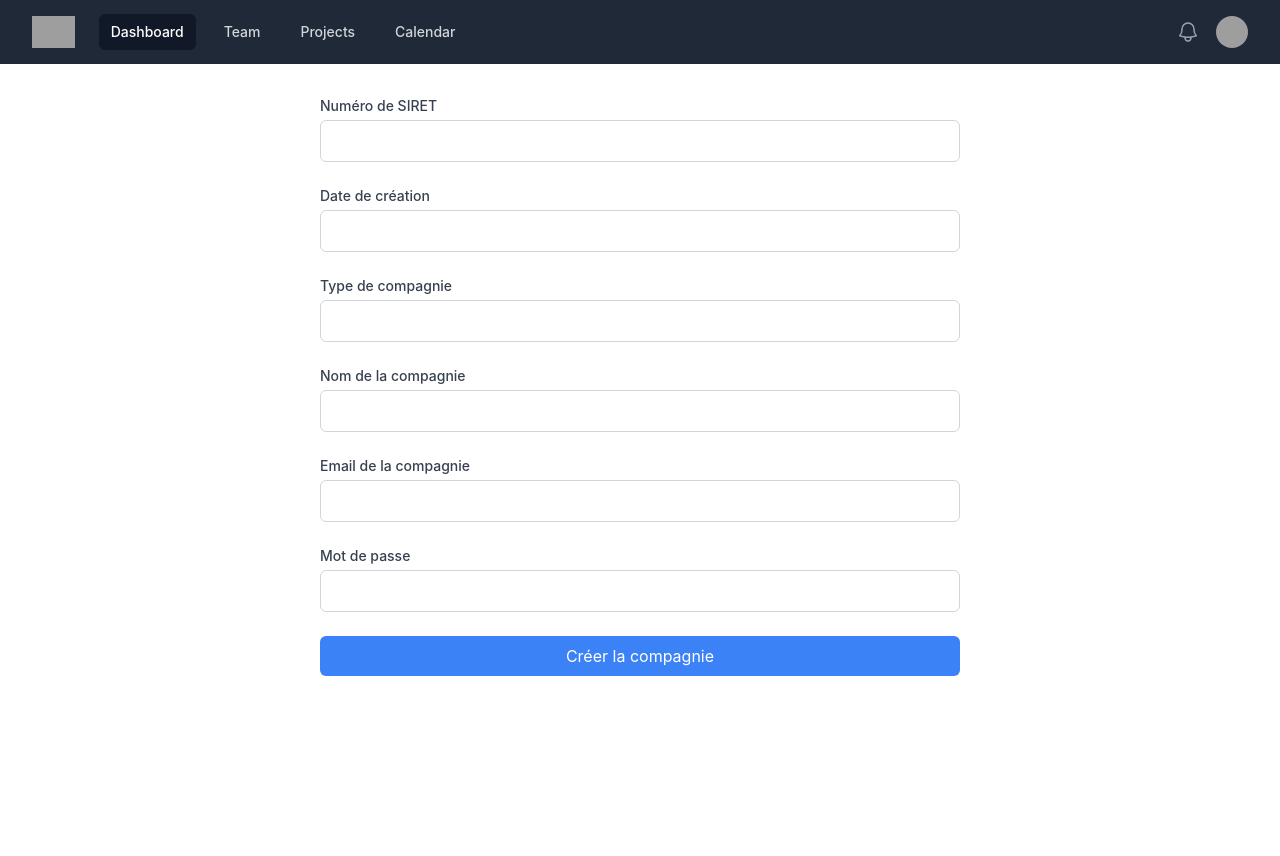
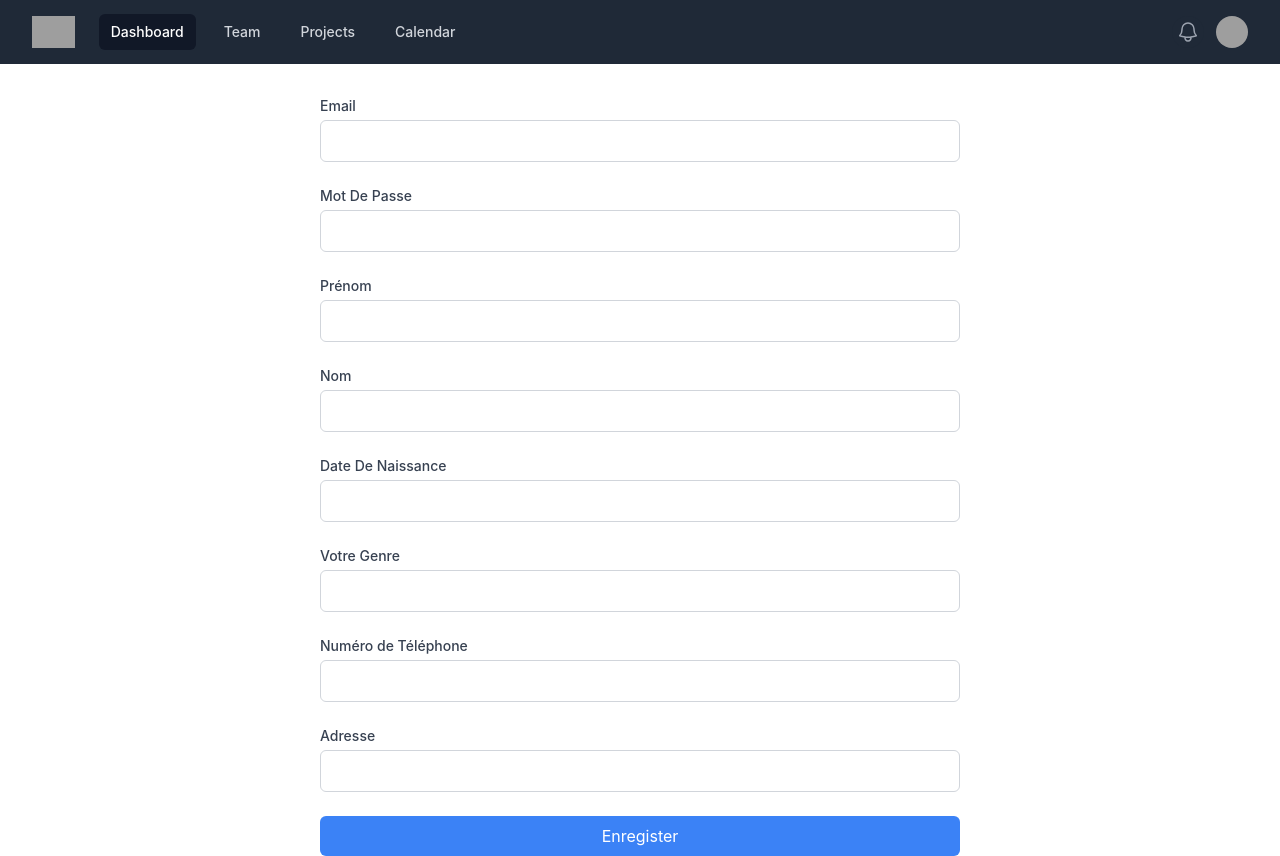
Before and after one commit to jiaad/UM-hetic, a React (Create React App) app in the folder frontend/: page /user/register in a window 1280 px wide. Before the commit the page ends 800 px from the top, so only its background shows below. Built offline with nearby package versions, Linux system fonts and the light colour scheme; grey boxes are pictures that could not be loaded; the HTML template or start-up script is replaced by a standard one.

Commit message:
User Register

```diff
--- a/frontend/src/App.jsx
+++ b/frontend/src/App.jsx
@@ -1,6 +1,6 @@
 import { Routes, Route } from "react-router-dom"
 import Register from "./Components/company/register.jsx"
-import UserRegister from "./Components/company/register.jsx"
+import UserRegister from "./Components/user/register.jsx"
 import "./App.css"
 import Home from "./Components/home/Home.jsx"
 import Navbar from "./Components/Navbar.jsx"
--- a/frontend/src/Components/user/register.jsx
+++ b/frontend/src/Components/user/register.jsx
@@ -1,21 +1,207 @@
-import React, {useState} from "react";
+import { useState } from "react"
 
-export default function UserRegister() {
-  const [email,setEmail] = useState("");
-  const [password,setPassword] = useState("")
-  function onSubmit(event) {
-    event.preventDefault()
+export default function Register() {
+	const [email, setEmail] = useState("")
+	const [password, setPassword] = useState("")
+	const [firstName, setFirstName] = useState("")
+	const [lastName, setLastName] = useState("")
+	const [birthDate, setBirthDate] = useState("")
+	const [gender, setGender] = useState("")
+	const [number, setNumber] = useState("")
+	const [address, setAddress] = useState("")
 
-  }
-  return (
-    <div className="container">
-      <form id="connectionForm" onSubmit={onSubmit} >
-                <label htmlFor="email">Company email </label>
-                <input type="text" id="email" name="Company email" placeholder="Company@email.com" required />
-                <label htmlFor="password">password </label>
-                <input type="text" id="password" name="password" placeholder="********" required />
-                <button type="submit">Login</button>
-      </form>
-    </div>
-    );
+	const [responseMessage, setResponseMessage] = useState("")
+
+	const handleSubmit = async (e) => {
+		e.preventDefault()
+
+		try {
+			const response = await fetch("http://localhost:3001/user", {
+				method: "POST",
+				headers: {
+					"Content-type": "application/json",
+				},
+				body: JSON.stringify({
+					email,
+					password,
+					firstName,
+					lastName,
+					birth_date : birthDate,
+					gender,
+					number,
+					adresse : address
+				}),
+			})
+			const res = await response.json()
+			if (res.ok) {
+				setResponseMessage("Compagnie créée avec succès.")
+			} else {
+				setResponseMessage(response.message)
+			}
+		} catch (error) {
+			console.error("Error submitting form:", error)
+			setResponseMessage(
+				"Une erreur s'est produite lors de la soumission du formulaire."
+			)
+		}
+	}
+
+	return (
+		<div className="min-w-md mx-auto mt-8">
+			{responseMessage && (
+				<div className="text-sm text-red-700 text-center pb-5">{responseMessage}</div>
+			)}
+			<form onSubmit={handleSubmit} className="space-y-6 min-w-[50vw]">
+				<div>
+					<label
+						htmlFor="email"
+						className="block text-sm font-medium text-gray-700"
+					>
+						Email
+					</label>
+					<input
+						type="text"
+						id="email"
+						name="email"
+						value={email}
+						onChange={(e) => setGender(e.target.value)}
+						required
+						className="mt-1 p-2 border border-gray-300 rounded-md w-full"
+					/>
+				</div>
+
+				<div>
+					<label
+						htmlFor="password"
+						className="block text-sm font-medium text-gray-700"
+					>
+						Mot De Passe
+					</label>
+					<input
+						type="text"
+						id="password"
+						name="password"
+						value={password}
+						onChange={(e) => setPassword(e.target.value)}
+						required
+						className="mt-1 p-2 border border-gray-300 rounded-md w-full"
+					/>
+				</div>
+
+				<div>
+					<label
+						htmlFor="firstName"
+						className="block text-sm font-medium text-gray-700"
+					>
+						Prénom
+					</label>
+					<input
+						type="text"
+						id="firstName"
+						name="firstName"
+						value={firstName}
+						onChange={(e) => setFirstName(e.target.value)}
+						required
+						className="mt-1 p-2 border border-gray-300 rounded-md w-full"
+					/>
+				</div>
+				<div>
+					<label
+						htmlFor="lastName"
+						className="block text-sm font-medium text-gray-700"
+					>
+						Nom
+					</label>
+					<input
+						type="text"
+						id="lastName"
+						name="lastName"
+						value={lastName}
+						onChange={(e) => setLastName(e.target.value)}
+						required
+						className="mt-1 p-2 border border-gray-300 rounded-md w-full"
+					/>
+				</div>
+				<div>
+					<label
+						htmlFor="birthDate"
+						className="block text-sm font-medium text-gray-700"
+					>
+						Date De Naissance
+					</label>
+					<input
+						type="text"
+						id="birthDate"
+						name="birthDate"
+						value={birthDate}
+						onChange={(e) => setBirthDate(e.target.value)}
+						required
+						className="mt-1 p-2 border border-gray-300 rounded-md w-full"
+					/>
+				</div>
+
+				<div>
+					<label
+						htmlFor="gender"
+						className="block text-sm font-medium text-gray-700"
+					>
+						Votre Genre
+					</label>
+					<input
+						type="gender"
+						id="gender"
+						name="gender"
+						value={gender}
+						onChange={(e) => setEmail(e.target.value)}
+						required
+						className="mt-1 p-2 border border-gray-300 rounded-md w-full"
+					/>
+				</div>
+
+				<div>
+					<label
+						htmlFor="number"
+						className="block text-sm font-medium text-gray-700"
+					>
+						Numéro de Téléphone
+					</label>
+					<input
+						type="number"
+						id="number"
+						name="number"
+						value={number}
+						onChange={(e) => setNumber(e.target.value)}
+						required
+						className="mt-1 p-2 border border-gray-300 rounded-md w-full"
+					/>
+				</div>
+
+				<div>
+					<label
+						htmlFor="address"
+						className="block text-sm font-medium text-gray-700"
+					>
+						Adresse
+					</label>
+					<input
+						type="address"
+						id="address"
+						name="address"
+						value={address}
+						onChange={(e) => setAddress(e.target.value)}
+						required
+						className="mt-1 p-2 border border-gray-300 rounded-md w-full"
+					/>
+				</div>
+				<div>
+					<button
+						type="submit"
+						className="w-full bg-blue-500 text-white p-2 rounded-md hover:bg-blue-700"
+					>
+						Enregister
+					</button>
+				</div>
+			</form>
+		</div>
+	)
 }
```
